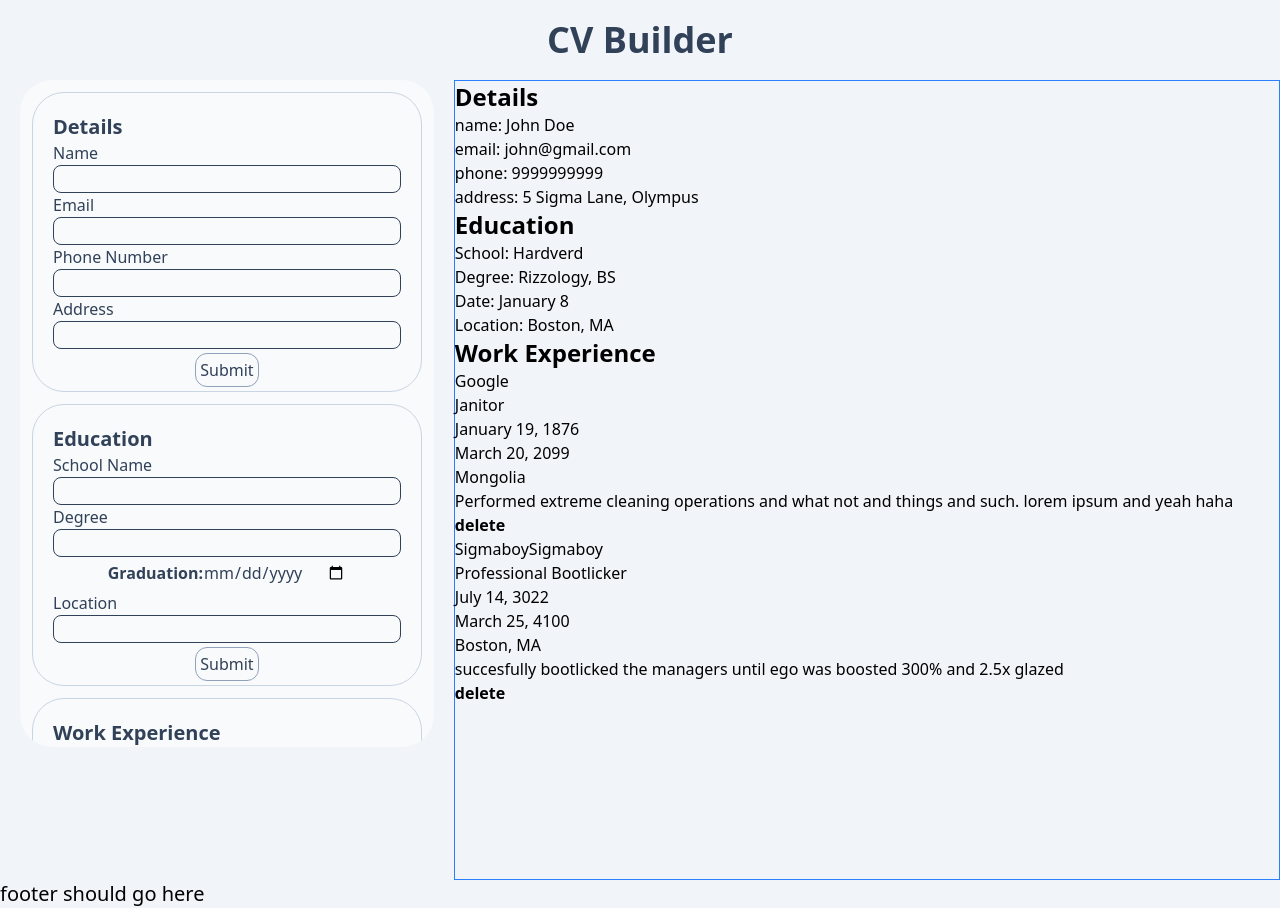
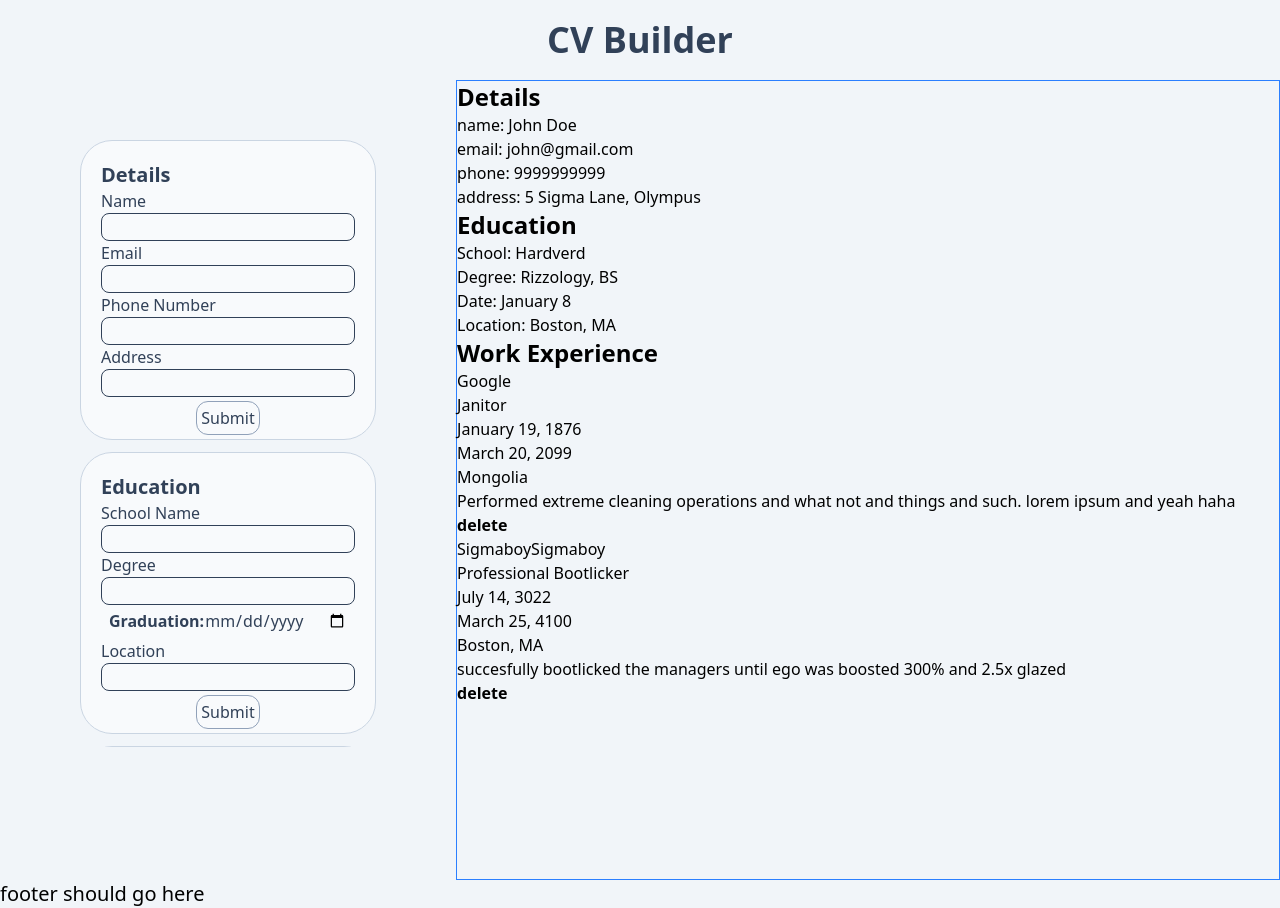
Before and after one commit to yskim308/cvApp, a React (Vite) app: page / in a window 1280 px wide. Built offline with nearby package versions, Linux system fonts and the light colour scheme.

Commit message:
set background color of each form component

```diff
--- a/src/App.tsx
+++ b/src/App.tsx
@@ -64,7 +64,7 @@ function App() {
 
   return (
     <>
-      <div className="w-1/3 overflow-y-scroll mx-5 p-3 rounded-4xl bg-slate-50 h-10/12">
+      <div className="w-1/3 overflow-y-scroll mx-5 p-15 rounded-4xl h-10/12">
         <DetailsForm onSubmit={handleDetailsSubmit} />
         <EducationForm onSubmit={handleEducationSubmit} />
         <JobForm onSubmit={handleJobSubmit} />
--- a/src/components/formComponents/DetailsForm.tsx
+++ b/src/components/formComponents/DetailsForm.tsx
@@ -31,7 +31,7 @@ export default function DetailsForm({ onSubmit }: DetailsFormProps) {
   return (
     <form
       onSubmit={handleSubmit}
-      className="flex flex-col border border-slate-300 px-5 pt-5 rounded-4xl text-slate-700"
+      className="flex flex-col border border-slate-300 px-5 pt-5 rounded-4xl text-slate-700 bg-slate-50"
     >
       <div className="text-xl font-semibold">Details</div>
       <label htmlFor="name">Name</label>
--- a/src/components/formComponents/EducationForm.tsx
+++ b/src/components/formComponents/EducationForm.tsx
@@ -36,7 +36,7 @@ export default function EducationForm({ onSubmit }: EducationFormProps) {
   return (
     <form
       onSubmit={handleSubmit}
-      className="flex flex-col border border-slate-300 px-5 pt-5 rounded-4xl text-slate-700 my-3"
+      className="flex flex-col border border-slate-300 px-5 pt-5 rounded-4xl text-slate-700 my-3 bg-slate-50"
     >
       <div className="text-xl font-semibold">Education</div>
       <label htmlFor="school">School Name</label>
--- a/src/components/formComponents/JobForm.tsx
+++ b/src/components/formComponents/JobForm.tsx
@@ -36,7 +36,7 @@ export default function JobForm({ onSubmit }: JobFormProps) {
     <div>
       <form
         onSubmit={handleSubmit}
-        className="flex flex-col border border-slate-300 px-5 pt-5 rounded-4xl text-slate-700"
+        className="flex flex-col border border-slate-300 px-5 pt-5 rounded-4xl text-slate-700 bg-slate-50"
       >
         <div className="text-xl font-semibold">Work Experience</div>
         <label htmlFor="company">Company</label>
```
